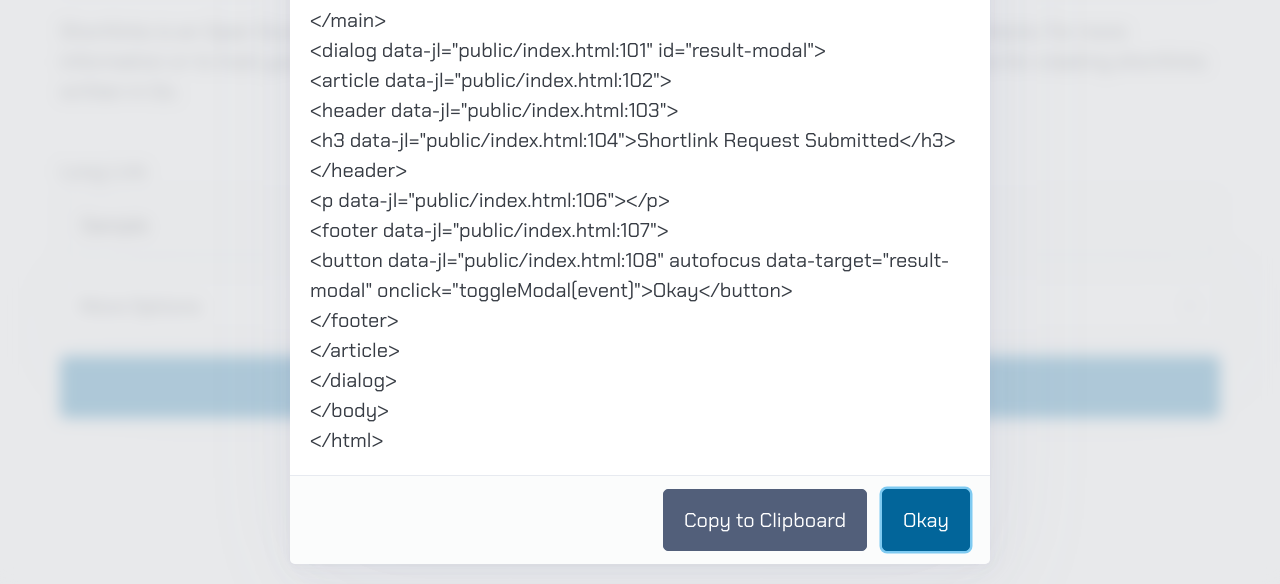
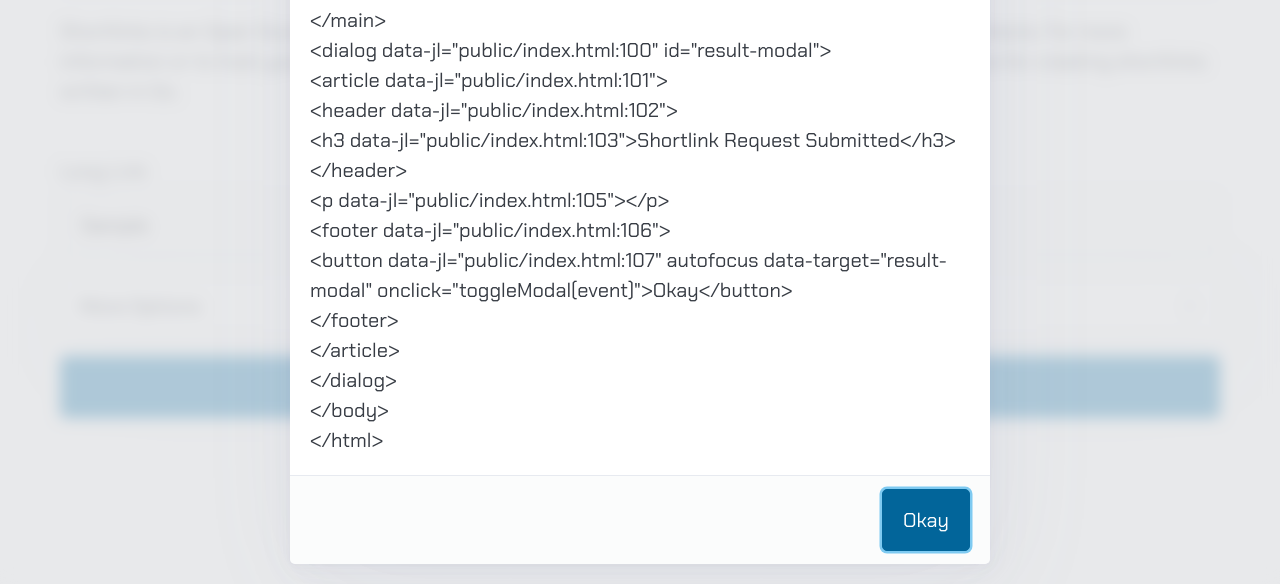
Before and after one commit to VVill-ga/shortlinks, a website: page public/index.html in a window 1280 px wide. Both pictures are taken after typing "Sample" into the empty fields and a click on the input "Create Shortlink". Shown: the part 216-800 px from the top of the page. Drawn offline with nearby package versions, Linux system fonts and the light colour scheme.

Commit message:
fixed an issue with the web frontend using incorrect status code

```diff
--- a/public/index.html
+++ b/public/index.html
@@ -47,15 +47,14 @@
             'requestedCode': data.get('requestedCode')
           })
         });
-        const code = await res.text();
+        const link = await res.text();
         const modal = document.getElementById("result-modal");
         modal.getElementsByTagName("h3")[0].innerText = "Status " + res.status;
         // Replace copy link button
         let existingLinks = modal.getElementsByTagName("footer")[0].getElementsByClassName("secondary");
         if(existingLinks.length)
           existingLinks[0].remove();
-        if(res.status == 200){
-          let link = window.location.origin + "/" + code;
+        if(res.status == 201){
           modal.getElementsByTagName("p")[0].innerText = "Redirect created at " + link;
           let button = document.createElement("button");
           button.setAttribute("code", code);
@@ -66,7 +65,7 @@
           modal.getElementsByTagName("footer")[0].prepend(button);
         }
         else
-          modal.getElementsByTagName("p")[0].innerText = "Error creating redirect: "+code;
+          modal.getElementsByTagName("p")[0].innerText = "Error creating redirect: "+link;
         openModal(modal);
       }
     </script>
```
